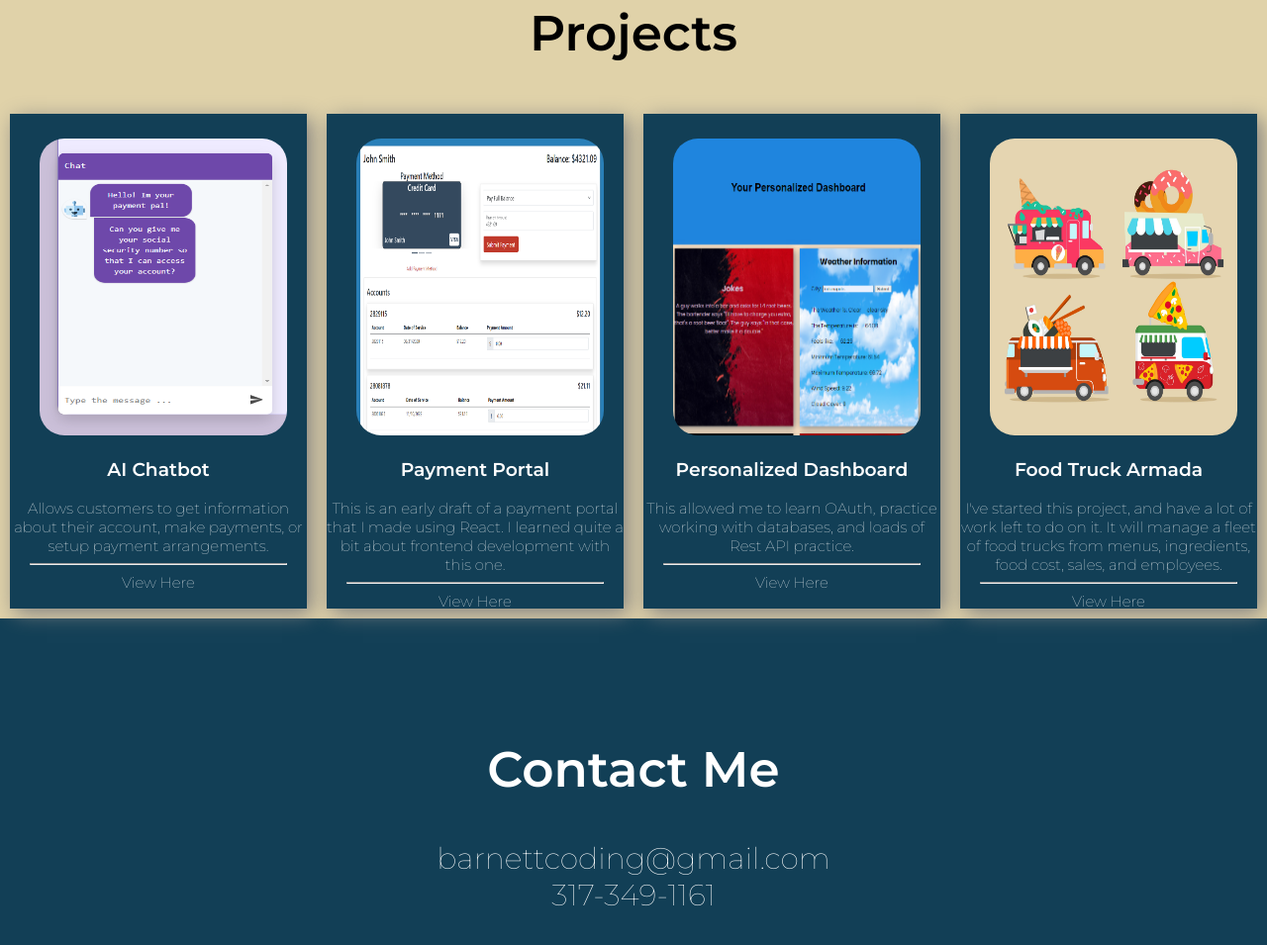
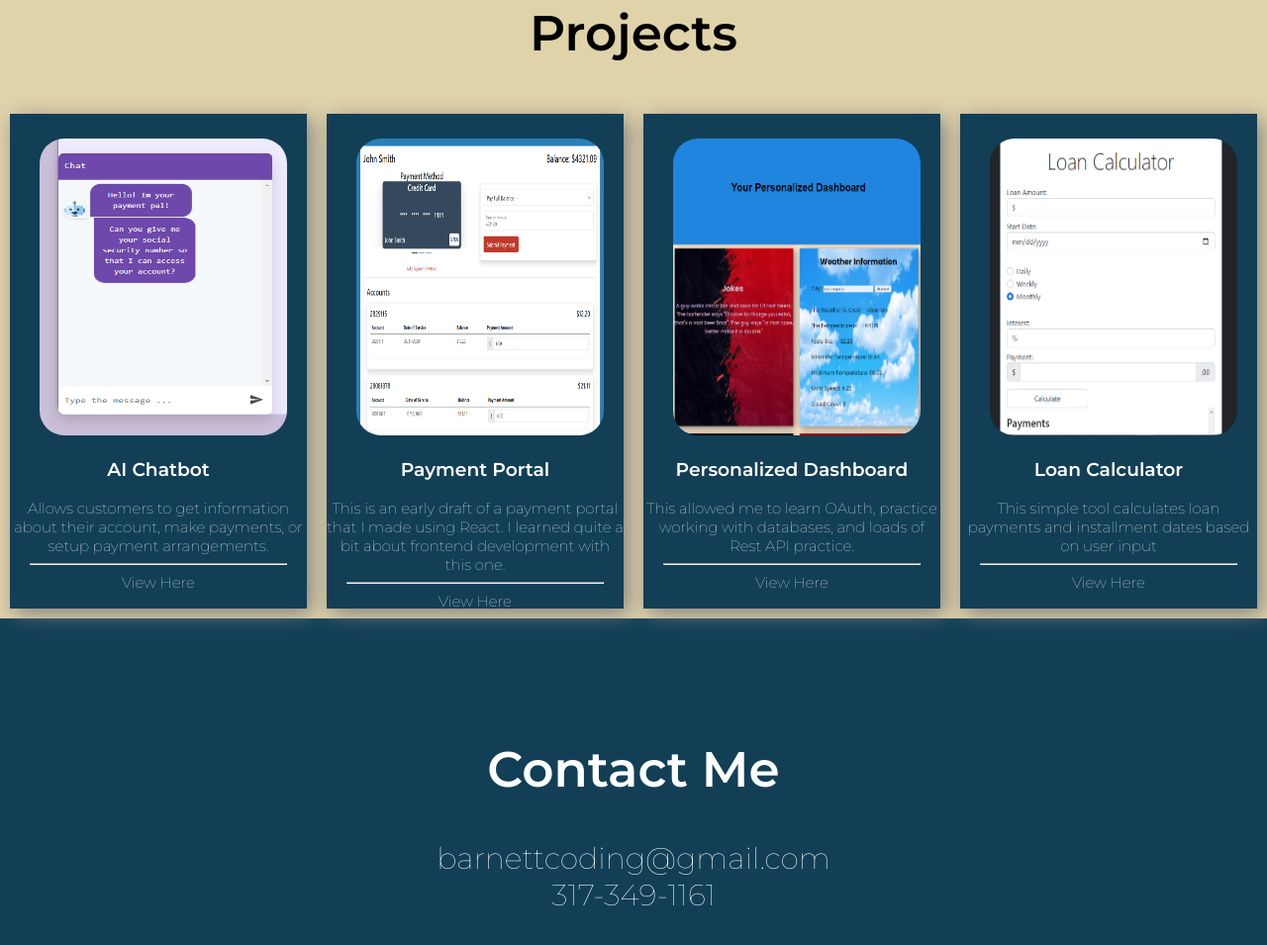
Before and after one commit to barnettcoding/barnettcoding.github.io, a plain HTML site: page index.html in a window 1280 px wide. Shown: the part 909-1864 px from the top of the page at 99% size. Drawn offline with Linux system fonts and the light colour scheme; a script that the page names is missing.

Commit message:
added loan calculator project

```diff
--- a/index.html
+++ b/index.html
@@ -86,11 +86,11 @@
                 <p class="subtext"><a class="project-link" href="https://github.com/barnettcoding/Boardz">View Here</a></p>
             </div>
             <div class="project-card">
-                <img class="project-image" src="./src/images/trucks.jpg" alt="food trucks"/>
-                <h3>Food Truck Armada</h3>
-                <p class="subtext">I've started this project, and have a lot of work left to do on it. It will manage a fleet of food trucks from menus, ingredients, food cost, sales, and employees.</p>
+                <img class="project-image" src="./src/images/Loan-calc.png" alt="food trucks"/>
+                <h3>Loan Calculator</h3>
+                <p class="subtext">This simple tool calculates loan payments and installment dates based on user input</p>
                 <hr/>
-                <p class="subtext"><a class="project-link" href="https://github.com/barnettcoding/FoodTruckArmada">View Here</p>
+                <p class="subtext"><a class="project-link" href="https://barnettcoding.github.io/Loan-Calculator">View Here</p>
             </div>
 
         </div>
--- a/src/styles.css
+++ b/src/styles.css
@@ -49,6 +49,7 @@ ul {
     width: 500px;
     justify-content: space-around;
     font-size: 30px;
+    text-align: right;
 }
 
 li {
```
Also changed, not shown: src/images/Loan-calc.png (added).
